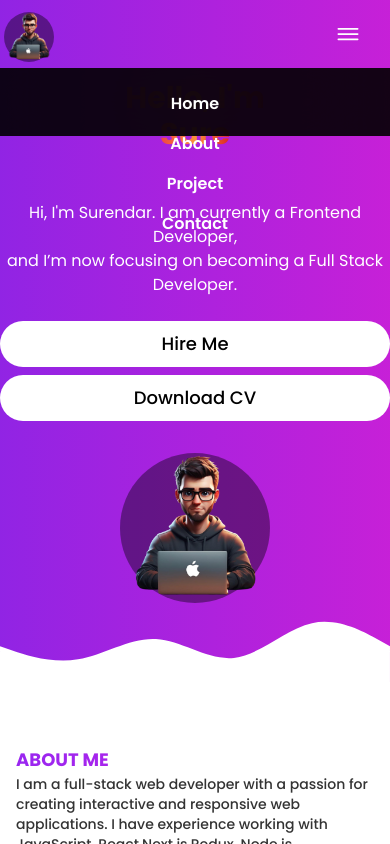
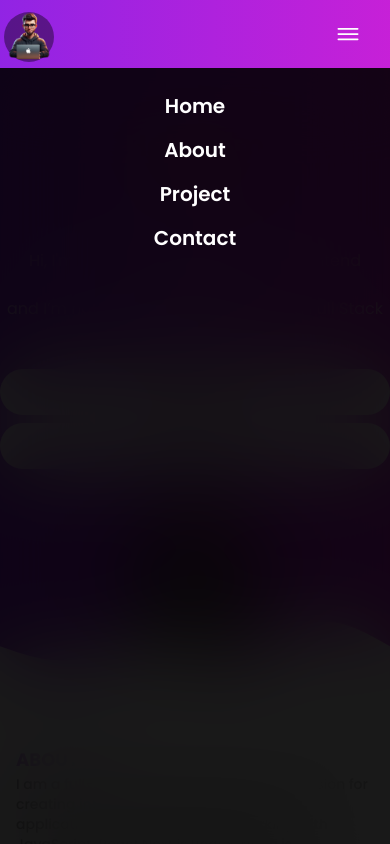
Before and after one commit to SaiSurendar43/My-Portfilo-Next-js, a Next.js app: page / in a window 390 px wide. Both pictures are taken after a click on the element 352 px from the left and 34 px from the top of the page. Shown: the top 844 px of the page. Built offline with nearby package versions, Linux system fonts and the light colour scheme.

Commit message:
update changes build

```diff
--- a/src/components/Header.jsx
+++ b/src/components/Header.jsx
@@ -32,7 +32,7 @@ function Header() {
     };
 
     return (
-        <div data-aos="fade-down" className="fixed top-0 left-0 w-full z-50">
+        <div data-aos="fade-down" className="fixed top-0 left-0  w-full z-50">
             <div
                 className={`flex flex-col items-center justify-center w-full p-3 z-50 transition-all duration-300 ${isScrolled
                         ? "bg-black/40 text-white font-medium backdrop-blur-lg border-b border-white/20 shadow-lg py-5"
@@ -73,9 +73,9 @@ function Header() {
                 </div>
             </div>
             {isMenuOpen && (
-                <div className="w-full h-full fixed bg-black/90 backdrop-blur-2xl -z-50 animate-closeDown pt-4">
+                <div className="w-full h-screen fixed bg-black/90 backdrop-blur-2xl -z-50 animate-closeDown pt-4">
                     <div
-                        className="flex flex-col justify-between h-[80vh] overflow-scroll w-11/12 mx-auto"
+                        className="flex flex-col justify-between h-[100vh] overflow-scroll w-11/12 mx-auto"
                         onClick={() => setIsMenuOpen(false)}
                     >
                         <div>
@@ -84,11 +84,11 @@ function Header() {
                                     <div
                                         onClick={() => handleLinkClick(link.link.substring(1))}
                                         className={`text-center font-semibold hover:bg-white hover:text-custom-color-secondary hover:font-medium rounded-2xl px-4 py-2 ${activeSection === link.link.substring(1)
-                                                ? "bg-white text-custom-color-secondary"
+                                                ? "bg-white text-xl font-semibold text-custom-color-secondary"
                                                 : ""
                                             }`}
                                     >
-                                        <p className="text-base">{link.title}</p>
+                                        <p className="text-xl">{link.title}</p>
                                     </div>
                                 </Link>
                             ))}
--- a/src/components/Hero/Hero.jsx
+++ b/src/components/Hero/Hero.jsx
@@ -56,7 +56,7 @@ const HeroSection = () => {
 
   return (
     <div id="home" className="bg-custom-gradient scroll-smooth">
-      <section className="relative top-20 lg:left-48 lg:top-32">
+      <section className="relative top-32 lg:left-48 lg:top-32">
         <div className="grid grid-cols-1 sm:grid-cols-12 items-center">
           <div data-aos="fade-right" className="col-span-1 sm:col-span-7">
             <h1
```
